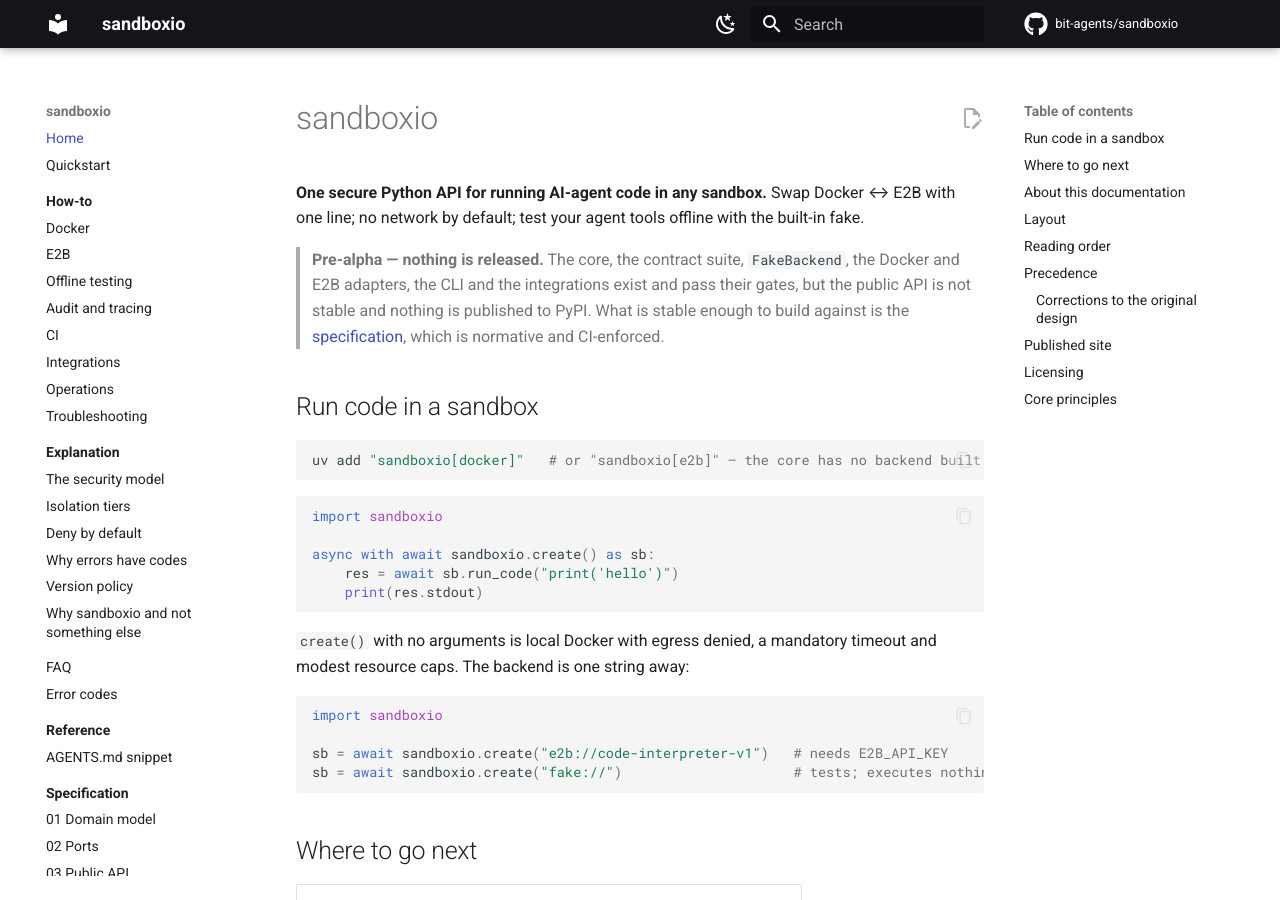
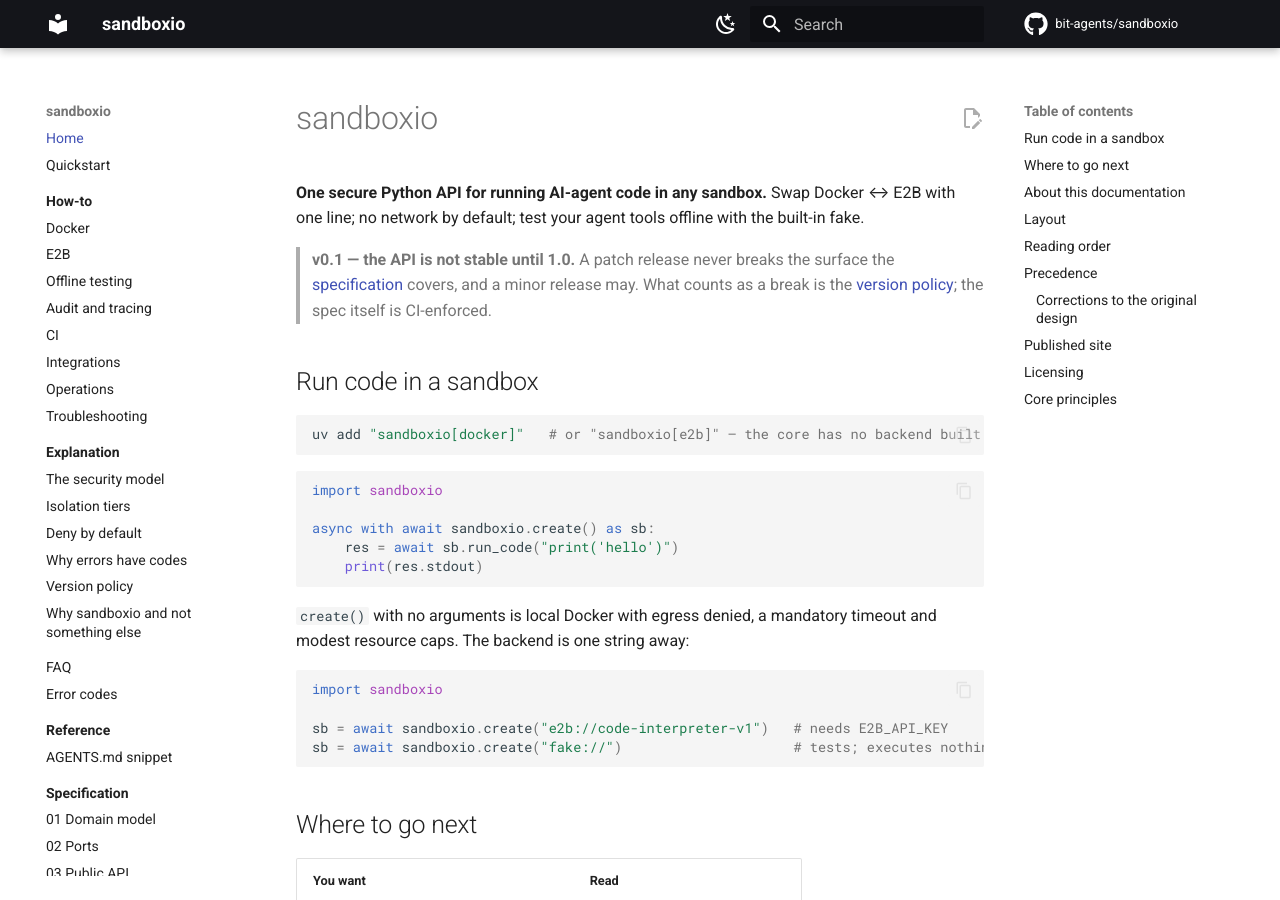
Before and after one commit to bit-agents/sandboxio, an MkDocs documentation site: the page built from docs/README.md, in a window 1280 px wide and 900 px high. Built offline with MkDocs 1.6.1 and Material for MkDocs 9.7.7, drawn with Linux system fonts in a browser that asks for light colours; comment, search, counter and statistics services are not loaded.

Commit message:
chore: prepare the 0.1.0 release (#24)
- version 0.1.0 and `Development Status :: 4 - Beta` across all three distributions
- replace the pre-alpha warnings with the 0.x bargain and a link to the version policy
- add the PyPI badge, close the CHANGELOG, drop the 0.0.0 placeholder note from quickstart

Signed-off-by: Michał Szkodziński <mszkodzinski@users.noreply.github.com>
Co-authored-by: Claude Opus 5 (1M context) <noreply@anthropic.com>

```diff
--- a/docs/README.md
+++ b/docs/README.md
@@ -3,10 +3,9 @@
 **One secure Python API for running AI-agent code in any sandbox.** Swap Docker ↔ E2B with
 one line; no network by default; test your agent tools offline with the built-in fake.
 
-> **Pre-alpha — nothing is released.** The core, the contract suite, `FakeBackend`, the
-> Docker and E2B adapters, the CLI and the integrations exist and pass their gates, but the
-> public API is not stable and nothing is published to PyPI. What is stable enough to build
-> against is the [specification](spec/README.md), which is normative and CI-enforced.
+> **v0.1 — the API is not stable until 1.0.** A patch release never breaks the surface the
+> [specification](spec/README.md) covers, and a minor release may. What counts as a break is
+> the [version policy](explanation/version-policy.md); the spec itself is CI-enforced.
 
 ## Run code in a sandbox
 
--- a/pyproject.toml
+++ b/pyproject.toml
@@ -8,7 +8,7 @@ license-files = ["LICENSE", "LICENSE-DOCS"]
 authors = [{ name = "sandboxio contributors" }]
 keywords = ["sandbox", "agents", "llm", "docker", "e2b", "isolation", "security"]
 classifiers = [
-    "Development Status :: 2 - Pre-Alpha",
+    "Development Status :: 4 - Beta",
     "Intended Audience :: Developers",
     "Programming Language :: Python :: 3.11",
     "Programming Language :: Python :: 3.12",
--- a/src/sandboxio/__init__.py
+++ b/src/sandboxio/__init__.py
@@ -49,7 +49,7 @@ from sandboxio.models import (
 from sandboxio.registry import register
 from sandboxio.sync import connect_sync, create_sync
 
-__version__ = "0.1.0rc4"
+__version__ = "0.1.0"
 
 __all__ = [
     "AuditSinkError",
```
Also changed, not shown: CHANGELOG.md (+11 -5 lines), README.md (+11 -13 lines), docs/faq.md (+5 -2 lines), docs/llms-full.txt (+16 -17 lines), docs/quickstart.md (+0 -2 lines), 5 other files.
